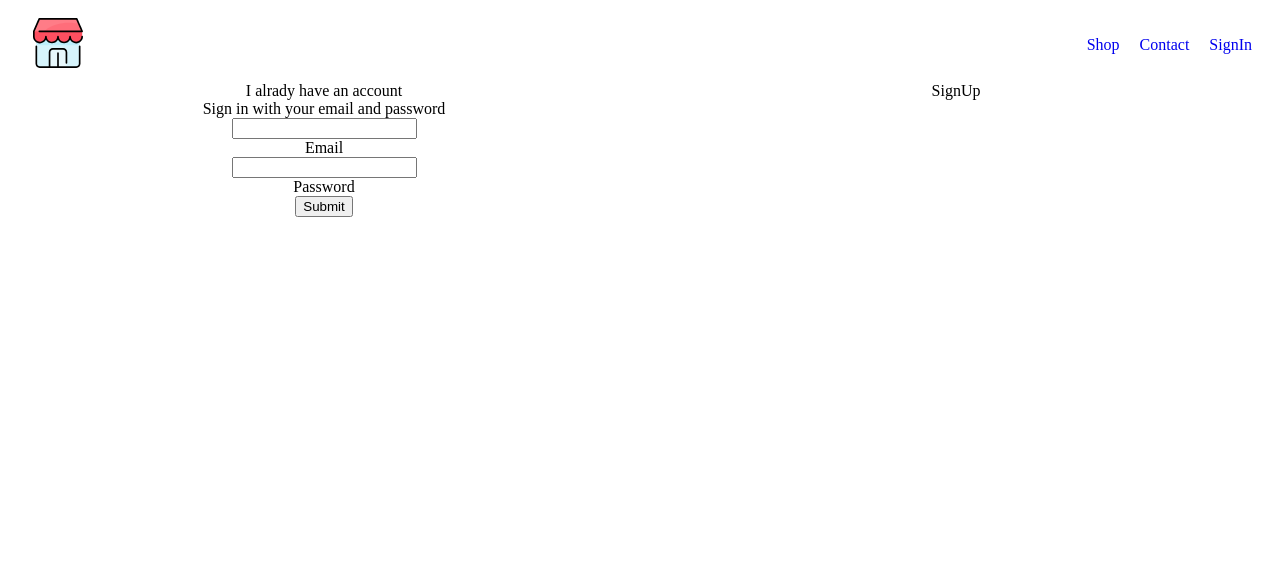
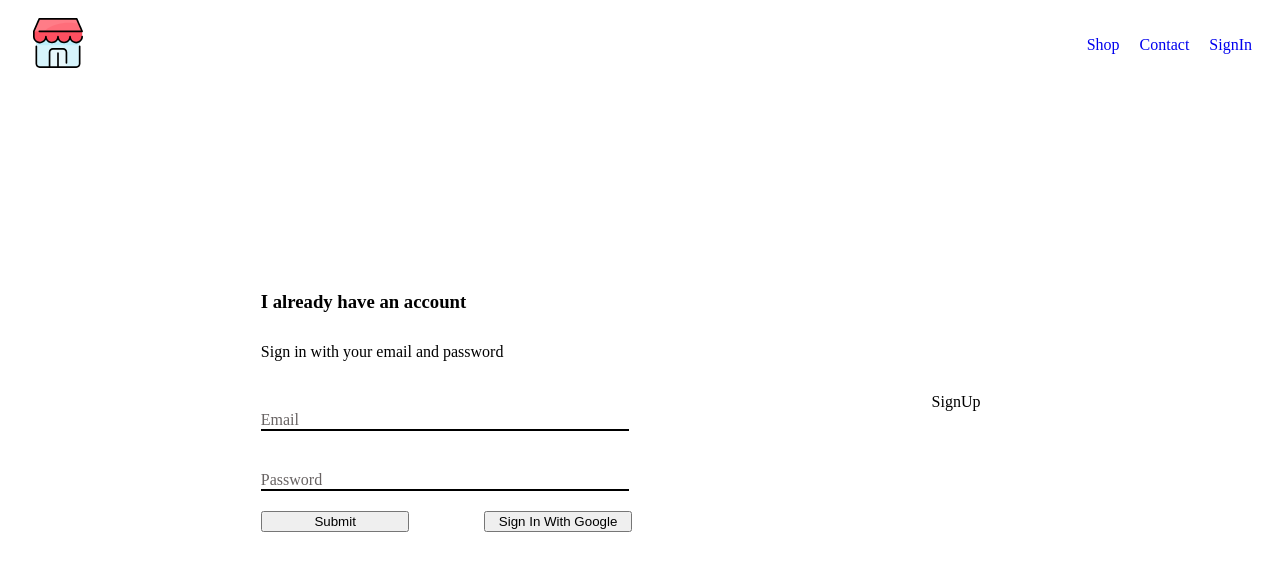
Before and after one commit to sifat009/ecommerce, a React (Create React App) app: page /signin in a window 1280 px wide. Shown: the top 570 px of the page. Built offline with nearby package versions, Linux system fonts and the light colour scheme.

Commit message:
added style for signin page

```diff
--- a/src/components/input-field/input-field.component.jsx
+++ b/src/components/input-field/input-field.component.jsx
@@ -1,4 +1,4 @@
-import React, { Fragment } from "react";
+import React from "react";
 import getNewId from "../../utils/newId";
 
 function InputField({ label, id, handleChange, ...restParams }) {
@@ -9,10 +9,17 @@ function InputField({ label, id, handleChange, ...restParams }) {
   }
 
   return (
-    <Fragment>
+    <div className="input-wrapper">
+      {label && (
+        <label
+          htmlFor={uniqueId}
+          className={`${restParams.value.length > 0 ? "active" : ""}`}
+        >
+          {label}
+        </label>
+      )}
       <input {...restParams} id={uniqueId} onChange={handleChange} />
-      {label && <label htmlFor={uniqueId}>{label}</label>}
-    </Fragment>
+    </div>
   );
 }
 
--- a/src/components/signin/signin.component.jsx
+++ b/src/components/signin/signin.component.jsx
@@ -25,13 +25,14 @@ class SignIn extends Component {
   render() {
     return (
       <div className="sign-in-page">
-        <div>I alrady have an account</div>
+        <h3>I already have an account</h3>
         <span>Sign in with your email and password</span>
         <form onSubmit={this.handleSubmit}>
           <InputField
             type="email"
             name="email"
             label="Email"
+            value={this.state.email}
             handleChange={this.handleChange}
           />
 
@@ -39,10 +40,14 @@ class SignIn extends Component {
             type="password"
             name="password"
             label="Password"
+            value={this.state.password}
             handleChange={this.handleChange}
           />
 
-          <ButtonField>Submit</ButtonField>
+          <div className="form-submit-wrapper">
+            <ButtonField>Submit</ButtonField>
+            <ButtonField>Sign In With Google</ButtonField>
+          </div>
         </form>
       </div>
     );
--- a/src/components/signin/signin.styles.scss
+++ b/src/components/signin/signin.styles.scss
@@ -1,8 +1,69 @@
 .sign-in-page {
+  display: flex;
+  flex-direction: column;
+  text-align: left;
+  margin-left: 40%;
+  align-items: flex-start;
+  justify-content: center;
+
+  h3 {
+    margin-bottom: 30px;
+  }
+
+  span {
+    margin-bottom: 30px;
+  }
+
+  span &,
+  label {
+    color: #686363;
+  }
+
   form {
     display: flex;
     flex-direction: column;
-    align-items: center;
+    align-items: flex-start;
     justify-content: center;
+
+    &,
+    input {
+      width: 98%;
+    }
+
+    .input-wrapper {
+      width: 100%;
+      margin: 20px 0px;
+      position: relative;
+    }
+
+    input {
+      border: none;
+      border-bottom: 2px solid #000;
+
+      &:focus {
+        outline: none;
+      }
+    }
+
+    label {
+      position: absolute;
+      transition: 0.3s all;
+
+      &.active {
+        top: -20px;
+        font-size: 15px;
+      }
+    }
+
+    .form-submit-wrapper {
+      display: flex;
+      align-items: center;
+      justify-content: space-between;
+      width: 100%;
+
+      button {
+        width: 40%;
+      }
+    }
   }
 }
--- a/src/pages/singin-and-signup-page/signin-and-signup-page.styles.scss
+++ b/src/pages/singin-and-signup-page/signin-and-signup-page.styles.scss
@@ -1,4 +1,6 @@
 .signin-signup-page {
   display: grid;
   grid-template-columns: 1fr 1fr;
+  height: 80vh;
+  align-items: center;
 }
```
